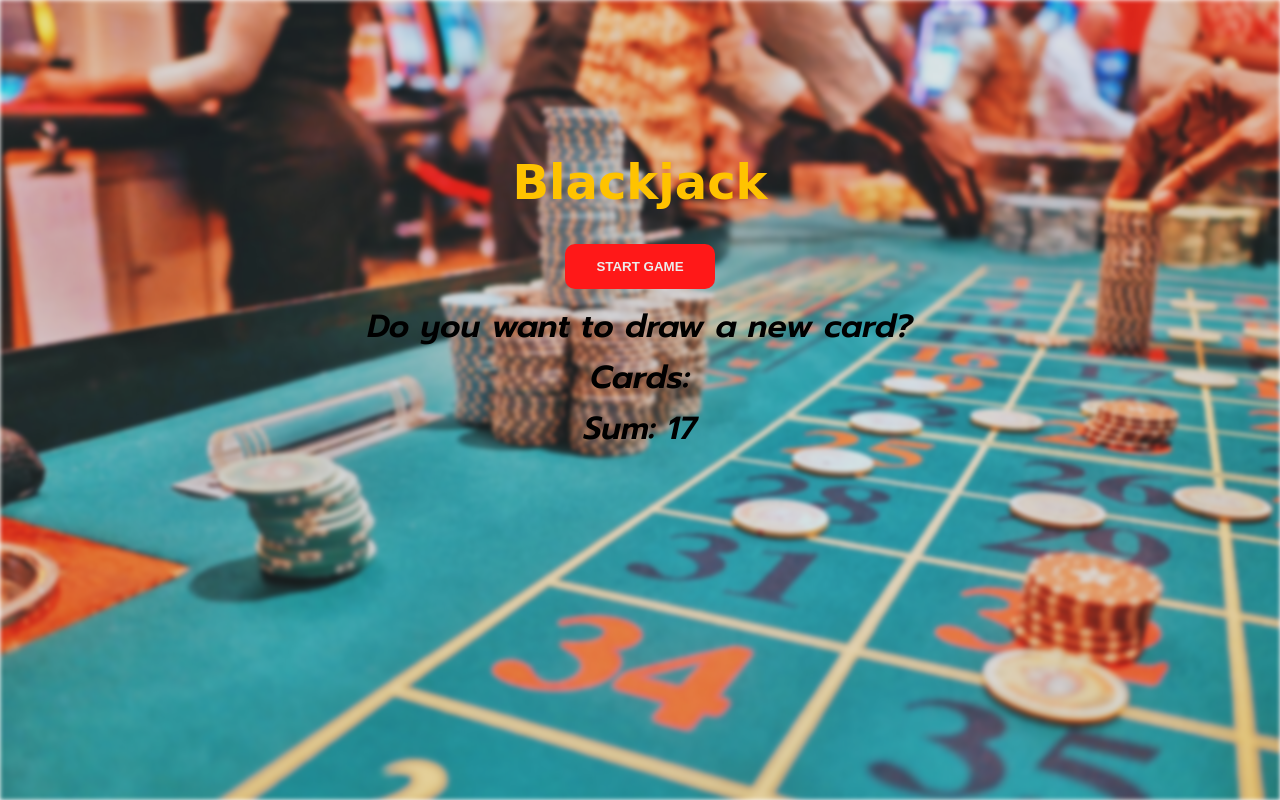
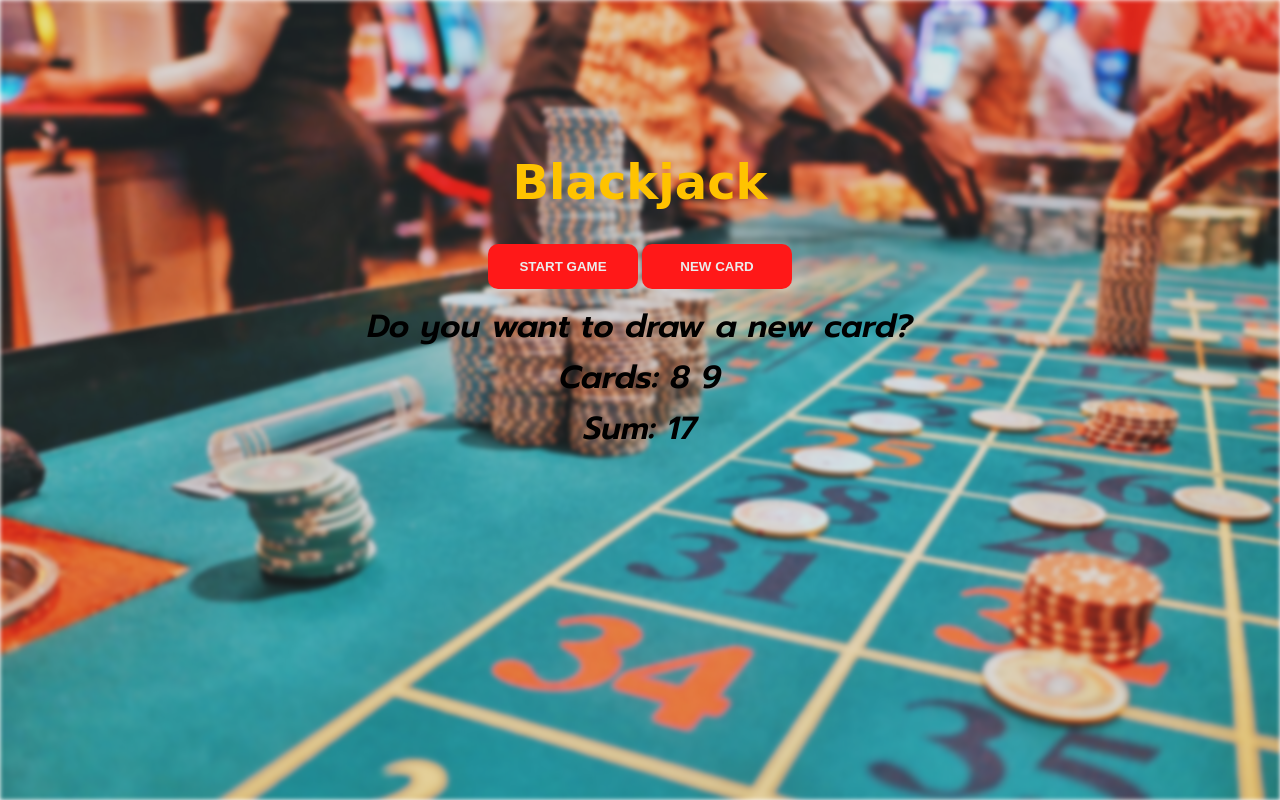
Before and after one commit to AsanteWiebers/Blackjack-app, a plain HTML site: page index.html in a window 1280 px wide. Both pictures are taken after a click on the button "START GAME". Drawn offline with Linux system fonts and the light colour scheme; a web font is replaced by a local one.

Commit message:
new card function

```diff
--- a/index.html
+++ b/index.html
@@ -19,10 +19,11 @@
 
     <h1>Blackjack</h1>
     <p id="welcome-elem">Want to play a round?</p>
-    <p>Cards:</p>
+    <p id="cards-elem">Cards:</p>
     <p id="sum-elem">Sum:</p>
 
     <button id="start-btn" onclick="startGame()">start game</button>
+    <button id="new-card-btn" onclick="newCard()">new card</button>
 
     <script src="/index.js"></script>
 </body>
--- a/index.js
+++ b/index.js
@@ -1,15 +1,12 @@
 let firstCard = 8;
 let secondCard = 9;
+let sum = firstCard + secondCard;
 let blackjack = false;
 let isAlive = true;
 let message = " ";
-
 let messageEl = document.getElementById("welcome-elem");
 let sumEl = document.getElementById("sum-elem");
-
-let sum = firstCard + secondCard;
-
-
+let cardsEl = document.getElementById("cards-elem");
 
 function startGame() {
 
@@ -24,13 +21,14 @@ function startGame() {
     }
     messageEl.textContent = message;
     sumEl.textContent = "Sum: " + sum;
+    cardsEl.textContent = "Cards: " + firstCard + " " + secondCard;
 }
 
+function newCard () {
 
+    console.log("Drawing a new card from the deck!");
+    let card = 2;
 
-startGame();
-
-
-// console.log(message);
-// console.log(blackjack);
-// console.log(isAlive);
+    sum += card;
+    startGame();
+}
```
